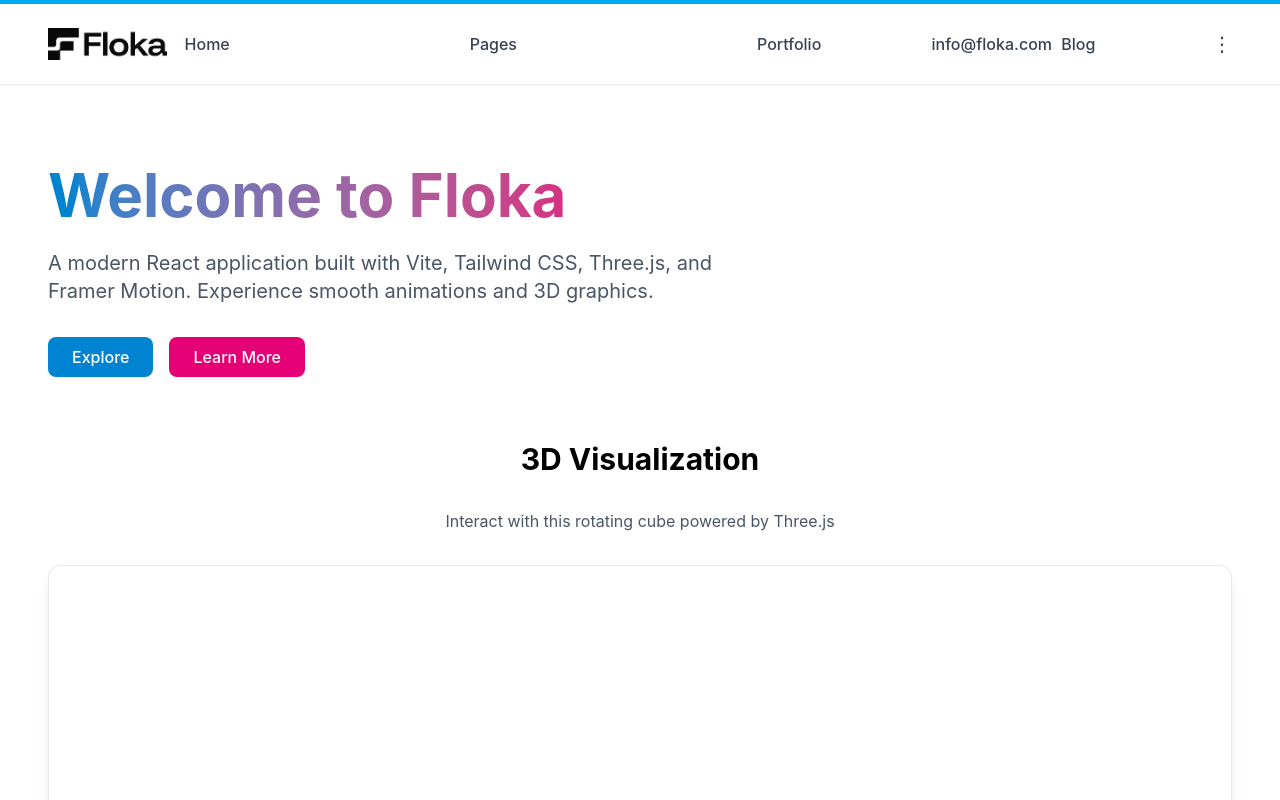
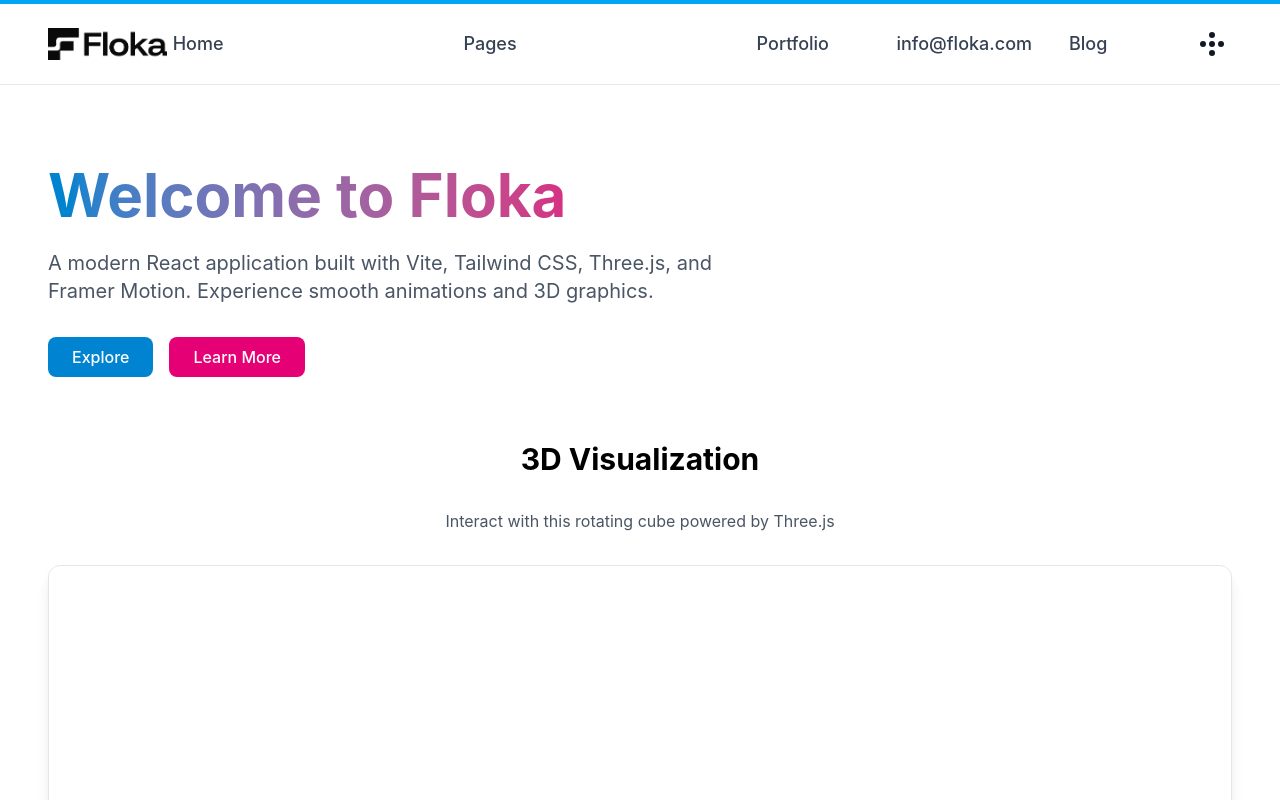
Before and after one commit to jibon49/foka-sm, a React (Vite) app: page / in a window 1280 px wide. Shown: the top 800 px of the page. Built offline with nearby package versions, Linux system fonts and the light colour scheme.

Commit message:
refactor(Navbar): implement responsive mobile menu and smooth scrolling functionality

```diff
--- a/src/components/Navbar.jsx
+++ b/src/components/Navbar.jsx
@@ -1,7 +1,30 @@
 import { Link } from 'react-router-dom';
+import { useState } from 'react';
 import logo from '../assets/logo.png';
 
 export default function Navbar() {
+    const [isMenuOpen, setIsMenuOpen] = useState(false);
+    const [activePreview, setActivePreview] = useState(null);
+
+    const menuItems = [
+        { label: 'Home', id: 'home' },
+        { label: 'Pages', id: 'pages' },
+        { label: 'Portfolio', id: 'portfolio' },
+        { label: 'Blog', id: 'blog' },
+    ];
+
+    const handleSmoothScroll = (id) => {
+        const element = document.getElementById(id);
+        if (element) {
+            element.scrollIntoView({ behavior: 'smooth' });
+            setIsMenuOpen(false);
+        }
+    };
+
+    const togglePreview = (id) => {
+        setActivePreview(activePreview === id ? null : id);
+    };
+
     return (
         <nav className="w-full sticky top-0 z-50 bg-white border-b border-gray-200 border-t-4 border-t-sky-500">
             <div className="w-full flex items-center justify-between h-20 px-6 sm:px-8 lg:px-12">
@@ -10,50 +33,149 @@ export default function Navbar() {
                     to="/"
                     className="text-xl font-bold text-gray-900 hover:opacity-80 transition-opacity flex items-center gap-2 flex-shrink-0"
                 >
-            <img src={logo} alt="Floka Logo" className=" h-8" />
+                    <img src={logo} alt="Floka Logo" className="h-8" />
                 </Link>
 
-        {/* Center Navigation Links */}
-        <div className="flex items-center gap-60 absolute left-1/2 transform -translate-x-1/2">
-          <Link
-            to="/"
-            className="text-gray-700 hover:text-gray-900 font-medium transition-colors"
+                {/* Desktop Navigation */}
+                <div className="hidden md:flex items-center gap-60 absolute left-1/2 transform -translate-x-1/2">
+                    {menuItems.map((item) => (
+                        <button
+                            key={item.id}
+                            onClick={() => handleSmoothScroll(item.id)}
+                            className="text-gray-700 text-lg hover:text-gray-900 font-medium transition-colors"
                         >
-            Home
-          </Link>
-          <Link
-            to="/"
-            className="text-gray-700 hover:text-gray-900 font-medium transition-colors"
-          >
-            Pages
-          </Link>
-          <Link
-            to="/"
-            className="text-gray-700 hover:text-gray-900 font-medium transition-colors"
-          >
-            Portfolio
-          </Link>
-          <Link
-            to="/"
-            className="text-gray-700 hover:text-gray-900 font-medium transition-colors"
-          >
-            Blog
-          </Link>
+                            {item.label}
+                        </button>
+                    ))}
                 </div>
 
-        {/* Right Side: Email and Settings Icon */}
-        <div className="flex items-center gap-40 flex-shrink-0">
+                {/* Desktop Right Side */}
+                <div className="hidden md:flex items-center gap-40 flex-shrink-0">
                     <a
                         href="mailto:info@floka.com"
-            className="text-gray-700 hover:text-gray-900 font-medium transition-colors whitespace-nowrap"
+                        className="text-gray-700 text-lg hover:text-gray-900 font-medium transition-colors whitespace-nowrap"
                     >
                         info@floka.com
                     </a>
-          <button className="text-gray-700 hover:text-gray-900 transition-colors text-xl flex-shrink-0">
-            ⋮
+                    <button className="group w-10 h-10 flex items-center justify-center">
+                        <div className="relative w-6 h-6">
+
+                            {/* Top */}
+                            <span className="absolute top-0 left-1/2 -translate-x-1/2 w-1.5 h-1.5 bg-gray-900 rounded-full transition-all duration-300 group-hover:-translate-y-0.5" />
+
+                            {/* Middle Left */}
+                            <span className="absolute left-0 top-1/2 -translate-y-1/2 w-1.5 h-1.5 bg-gray-900 rounded-full transition-all duration-300 group-hover:-translate-x-0.5" />
+
+                            {/* Center */}
+                            <span className="absolute left-1/2 top-1/2 -translate-x-1/2 -translate-y-1/2 w-1.5 h-1.5 bg-gray-900 rounded-full" />
+
+                            {/* Middle Right */}
+                            <span className="absolute right-0 top-1/2 -translate-y-1/2 w-1.5 h-1.5 bg-gray-900 rounded-full transition-all duration-300 group-hover:translate-x-0.5" />
+
+                            {/* Bottom */}
+                            <span className="absolute bottom-0 left-1/2 -translate-x-1/2 w-1.5 h-1.5 bg-gray-900 rounded-full transition-all duration-300 group-hover:translate-y-0.5" />
+
+                        </div>
                     </button>
                 </div>
+
+                {/* Mobile Menu Button */}
+                <button
+                    onClick={() => setIsMenuOpen(!isMenuOpen)}
+                    className="md:hidden flex flex-col gap-1.5 justify-center items-center w-8 h-8 flex-shrink-0"
+                >
+                    <span className={`block w-6 h-0.5 bg-gray-900 transition-all duration-300 ${isMenuOpen ? 'rotate-45 translate-y-2' : ''}`}></span>
+                    <span className={`block w-6 h-0.5 bg-gray-900 transition-all duration-300 ${isMenuOpen ? 'opacity-0' : ''}`}></span>
+                    <span className={`block w-6 h-0.5 bg-gray-900 transition-all duration-300 ${isMenuOpen ? '-rotate-45 -translate-y-2' : ''}`}></span>
+                </button>
             </div>
+
+            {/* Mobile Sidebar */}
+            <div
+                className={`fixed top-0 right-0 h-screen w-screen bg-white transform transition-transform duration-300 ease-in-out md:hidden z-40 ${isMenuOpen ? 'translate-x-0' : 'translate-x-full'
+                    }`}
+            >
+                {/* Header with Logo and Close Button */}
+                <div className="flex items-center justify-between p-6 border-b border-gray-200">
+                    <Link
+                        to="/"
+                        className="text-xl font-bold text-gray-900 hover:opacity-80 transition-opacity flex items-center gap-2 flex-shrink-0"
+                    >
+                        <img src={logo} alt="Floka Logo" className="h-8" />
+                    </Link>
+                    <button
+                        onClick={() => setIsMenuOpen(false)}
+                        className="text-gray-900 hover:text-gray-700 transition-colors"
+                    >
+                        <svg className="w-6 h-6" fill="none" stroke="currentColor" viewBox="0 0 24 24">
+                            <path strokeLinecap="round" strokeLinejoin="round" strokeWidth={2} d="M6 18L18 6M6 6l12 12" />
+                        </svg>
+                    </button>
+                </div>
+
+                {/* Menu Content */}
+                <div className="flex flex-col p-6 gap-6 overflow-y-auto h-[calc(100vh-120px)]">
+                    {/* Search Bar */}
+                    <div className="relative">
+                        <input
+                            type="text"
+                            placeholder="Search keywords..."
+                            className="w-full px-4 py-2.5 bg-gray-100 border border-gray-300 rounded-lg text-gray-700 placeholder-gray-500 focus:outline-none focus:ring-2 focus:ring-sky-500 focus:border-transparent transition-all"
+                        />
+                        <svg className="absolute right-3 top-1/2 transform -translate-y-1/2 w-5 h-5 text-gray-400" fill="none" stroke="currentColor" viewBox="0 0 24 24">
+                            <path strokeLinecap="round" strokeLinejoin="round" strokeWidth={2} d="M21 21l-6-6m2-5a7 7 0 11-14 0 7 7 0 0114 0z" />
+                        </svg>
+                    </div>
+
+                    {/* Menu Items */}
+                    <div className="flex flex-col gap-4">
+                        {menuItems.map((item) => (
+                            <div key={item.id} className="border-b border-gray-100 pb-4">
+                                <div className="flex items-center justify-between mb-2">
+                                    <button
+                                        onClick={() => handleSmoothScroll(item.id)}
+                                        className="text-gray-700 hover:text-gray-900 font-medium transition-colors text-left flex-1"
+                                    >
+                                        {item.label}
+                                    </button>
+                                    <button
+                                        onClick={() => togglePreview(item.id)}
+                                        className="text-gray-500 hover:text-gray-700 transition-colors ml-2 flex-shrink-0"
+                                    >
+                                        <span className={`text-sm transform transition-transform duration-300 ${activePreview === item.id ? 'rotate-180' : ''}`}>▼</span>
+                                    </button>
+                                </div>
+
+                                {/* Mobile Preview */}
+                                {activePreview === item.id && (
+                                    <div className="mt-3 animate-slideDown">
+                                        <div className="w-full h-20 bg-gradient-to-br from-sky-100 to-pink-100 rounded flex items-center justify-center text-xs font-medium text-gray-600">
+                                            {item.label}
+                                        </div>
+                                    </div>
+                                )}
+                            </div>
+                        ))}
+                    </div>
+
+                    <div className="pt-6 border-t border-gray-200">
+                        <a
+                            href="mailto:info@floka.com"
+                            className="text-gray-700 hover:text-gray-900 font-medium transition-colors block"
+                        >
+                            info@floka.com
+                        </a>
+                    </div>
+                </div>
+            </div>
+
+            {/* Mobile Overlay */}
+            {isMenuOpen && (
+                <div
+                    className="fixed inset-0 bg-black bg-opacity-50 md:hidden z-30"
+                    onClick={() => setIsMenuOpen(false)}
+                ></div>
+            )}
         </nav>
     );
 }
--- a/src/index.css
+++ b/src/index.css
@@ -14,6 +14,16 @@
   }
 }
 
+/* Smooth scrolling */
+html {
+  scroll-behavior: smooth;
+}
+
+/* Sections with scroll offset for fixed navbar */
+section {
+  scroll-margin-top: 80px;
+}
+
 /* Custom animations */
 @keyframes fadeInUp {
   from {
@@ -26,6 +36,21 @@
   }
 }
 
+@keyframes slideDown {
+  from {
+    opacity: 0;
+    transform: translateY(-10px);
+  }
+  to {
+    opacity: 1;
+    transform: translateY(0);
+  }
+}
+
 .fade-in-up {
   animation: fadeInUp 0.6s ease-out;
 }
+
+.animate-slideDown {
+  animation: slideDown 0.3s ease-out;
+}
--- a/src/pages/Home.jsx
+++ b/src/pages/Home.jsx
@@ -31,7 +31,7 @@ export default function Home() {
     >
       <div className="w-full px-6 sm:px-8 lg:px-12">
         {/* Hero Section */}
-        <motion.section className="mb-16" variants={itemVariants}>
+        <motion.section id="home" className="mb-16" variants={itemVariants}>
           <h1 className="text-5xl md:text-6xl font-bold mb-6 bg-gradient-to-r from-sky-600 via-pink-600 to-sky-600 bg-clip-text text-transparent">
             Welcome to Floka
           </h1>
@@ -50,7 +50,7 @@ export default function Home() {
         </motion.section>
 
         {/* Three.js Canvas Section */}
-        <motion.section className="mb-16" variants={itemVariants}>
+        <motion.section id="pages" className="mb-16" variants={itemVariants}>
           <h2 className="text-3xl font-bold mb-8 text-center">
             3D Visualization
           </h2>
@@ -61,7 +61,7 @@ export default function Home() {
         </motion.section>
 
         {/* Features Section */}
-        <motion.section className="mb-16" variants={itemVariants}>
+        <motion.section id="portfolio" className="mb-16" variants={itemVariants}>
           <h2 className="text-3xl font-bold mb-12 text-center">
             Key Features
           </h2>
@@ -117,6 +117,7 @@ export default function Home() {
 
         {/* CTA Section */}
         <motion.section
+          id="blog"
           className="py-12 px-8 rounded-xl bg-gradient-to-r from-sky-600 to-pink-600 text-white text-center"
           variants={itemVariants}
         >
```
Lines whose indentation alone changed are shown as unchanged.
